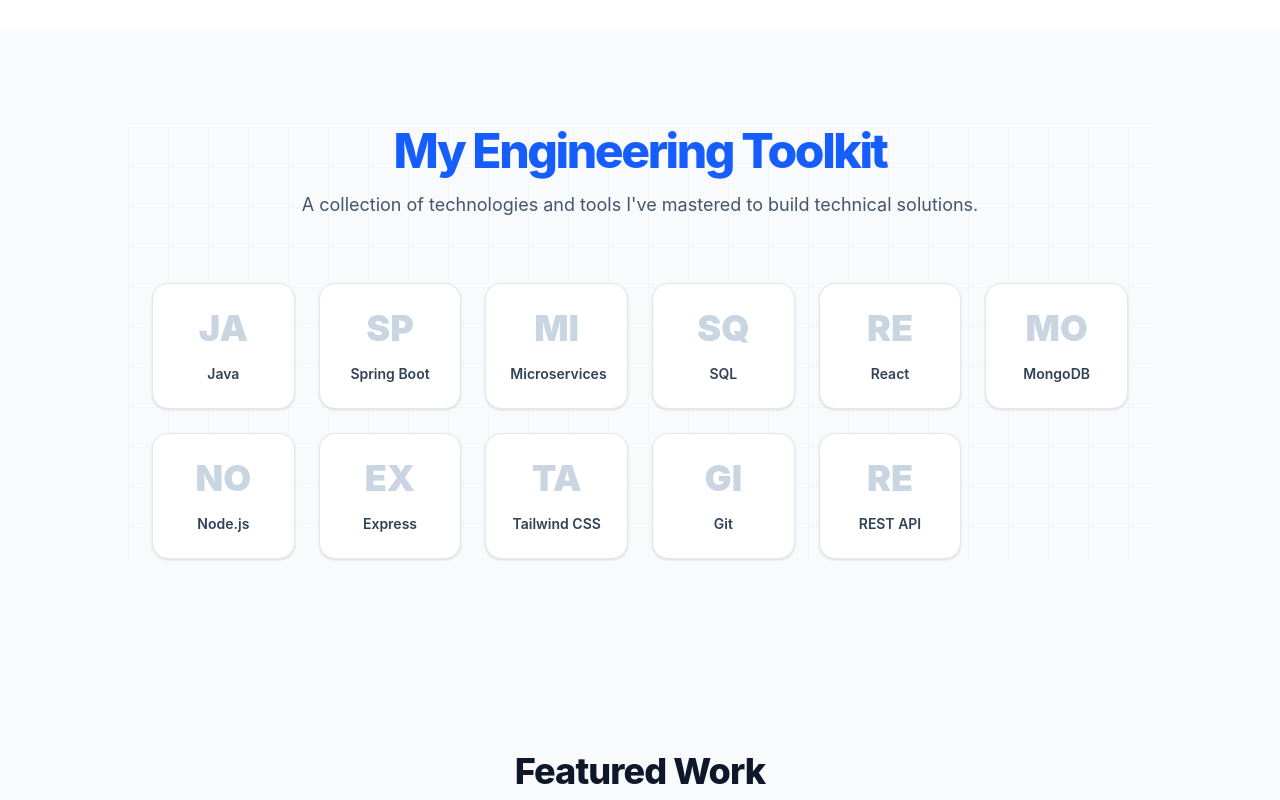
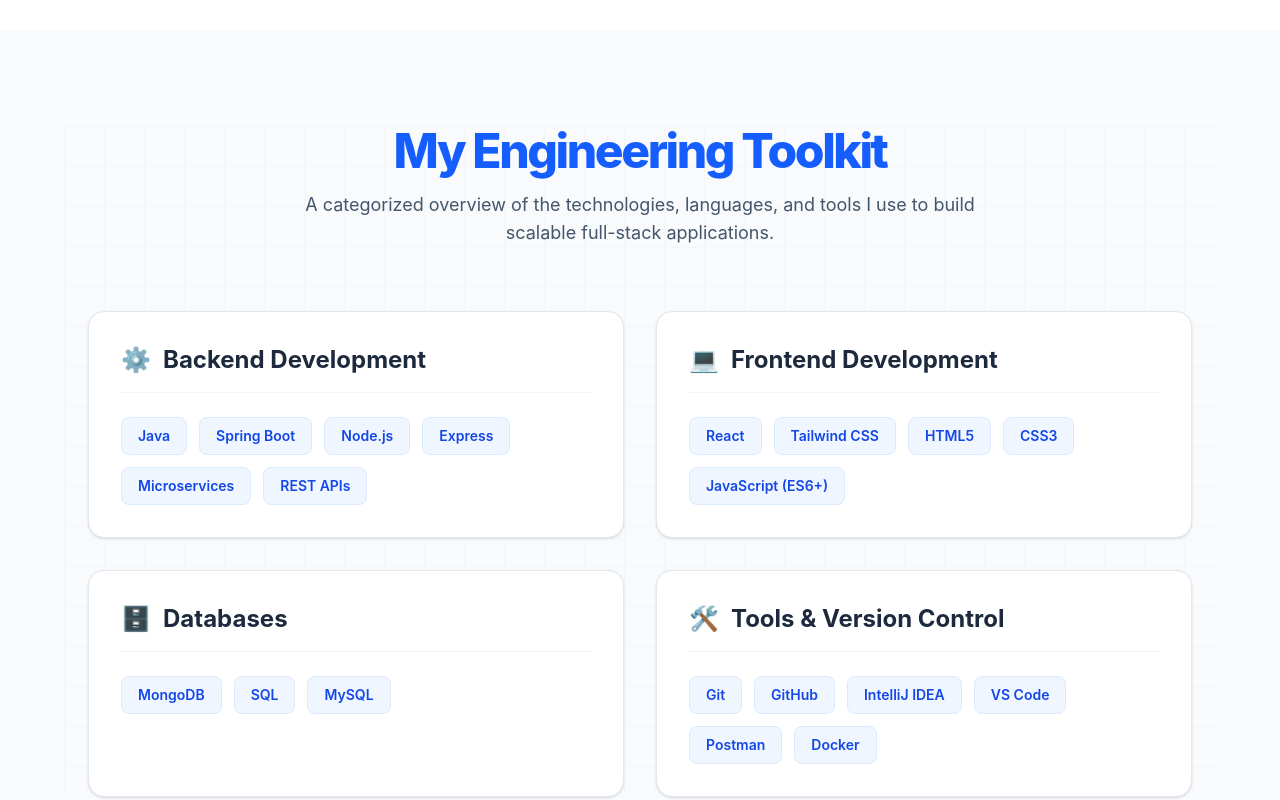
Before and after one commit to Mohammad-Kaif45/My-Portfolio, a React (Vite) app in the folder client/: page / in a window 1280 px wide. Shown: the part 640-1440 px from the top of the page. Built offline with nearby package versions, Linux system fonts and the light colour scheme; no server answers.

Commit message:
Redesigned skills section into clean categorized layout

```diff
--- a/client/src/components/Skills.jsx
+++ b/client/src/components/Skills.jsx
@@ -1,24 +1,35 @@
 // client/src/components/Skills.jsx
-const techSkills = [
-  { name: 'Java', logo: 'java' },
-  { name: 'Spring Boot', logo: 'springboot' },
-  { name: 'Microservices', logo: 'microservices' },
-  { name: 'SQL', logo: 'sql' },
-  { name: 'React', logo: 'react' },
-  { name: 'MongoDB', logo: 'mongodb' },
-  { name: 'Node.js', logo: 'node' },
-  { name: 'Express', logo: 'express' },
-  { name: 'Tailwind CSS', logo: 'tailwind' },
-  { name: 'Git', logo: 'git' },
-  { name: 'REST API', logo: 'rest' },
+import React from 'react';
+
+const skillCategories = [
+  {
+    title: "Backend Development",
+    icon: "⚙️",
+    skills: ["Java", "Spring Boot", "Node.js", "Express", "Microservices", "REST APIs"]
+  },
+  {
+    title: "Frontend Development",
+    icon: "💻",
+    skills: ["React", "Tailwind CSS", "HTML5", "CSS3", "JavaScript (ES6+)"]
+  },
+  {
+    title: "Databases",
+    icon: "🗄️",
+    skills: ["MongoDB", "SQL", "MySQL"]
+  },
+  {
+    title: "Tools & Version Control",
+    icon: "🛠️",
+    skills: ["Git", "GitHub", "IntelliJ IDEA", "VS Code", "Postman", "Docker"]
+  }
 ];
 
 const Skills = () => {
   return (
     <section id="skills" className="py-24 bg-slate-50 text-slate-900">
-      <div className="container mx-auto px-6 max-w-5xl relative">
+      <div className="container mx-auto px-6 max-w-6xl relative">
 
-        {/* Background decorative technical grid lines */}
+        {/* Background decorative grid */}
         <div className="absolute inset-0 opacity-40 pointer-events-none">
           <svg width="100%" height="100%" fill="none" xmlns="http://www.w3.org/2000/svg">
             <defs>
@@ -33,23 +44,38 @@
         <div className="relative z-10">
           <div className="text-center mb-16">
             <h2 className="text-5xl font-extrabold mb-4 tracking-tighter text-blue-600">My Engineering Toolkit</h2>
-            <p className="text-lg text-slate-600">A collection of technologies and tools I've mastered to build technical solutions.</p>
+            <p className="text-lg text-slate-600 max-w-2xl mx-auto">
+              A categorized overview of the technologies, languages, and tools I use to build scalable full-stack applications.
+            </p>
           </div>
 
-          <div className="grid grid-cols-2 sm:grid-cols-3 md:grid-cols-4 lg:grid-cols-6 gap-6">
-            {techSkills.map((skill, index) => (
+          {/* Categorized Grid Layout */}
+          <div className="grid grid-cols-1 md:grid-cols-2 gap-8">
+            {skillCategories.map((category, index) => (
               <div
                 key={index}
-                className="bg-white p-6 rounded-2xl border border-slate-200 shadow-sm text-center transition-all duration-200 hover:border-blue-500 hover:shadow-md hover:-translate-y-2 group"
+                className="bg-white p-8 rounded-2xl border border-slate-200 shadow-sm hover:shadow-md transition-shadow duration-300"
               >
-                {/* Tech Logo Placeholder */}
-                <div className="text-4xl mb-4 font-black text-slate-300 group-hover:text-blue-500 group-hover:scale-110 transition-all">
-                  {skill.logo.toUpperCase().slice(0, 2)}
+                <h3 className="text-2xl font-bold text-slate-800 mb-6 flex items-center border-b border-slate-100 pb-4">
+                  <span className="mr-3 text-2xl">{category.icon}</span>
+                  {category.title}
+                </h3>
+
+                {/* Clean, professional skill tags */}
+                <div className="flex flex-wrap gap-3">
+                  {category.skills.map((skill, skillIndex) => (
+                    <span
+                      key={skillIndex}
+                      className="px-4 py-2 bg-blue-50 text-blue-700 rounded-lg text-sm font-semibold border border-blue-100 hover:bg-blue-100 transition-colors cursor-default"
+                    >
+                      {skill}
+                    </span>
+                  ))}
                 </div>
-                <p className="text-sm font-semibold text-slate-700 transition-colors group-hover:text-blue-700">{skill.name}</p>
               </div>
             ))}
           </div>
+
         </div>
       </div>
     </section>
```
